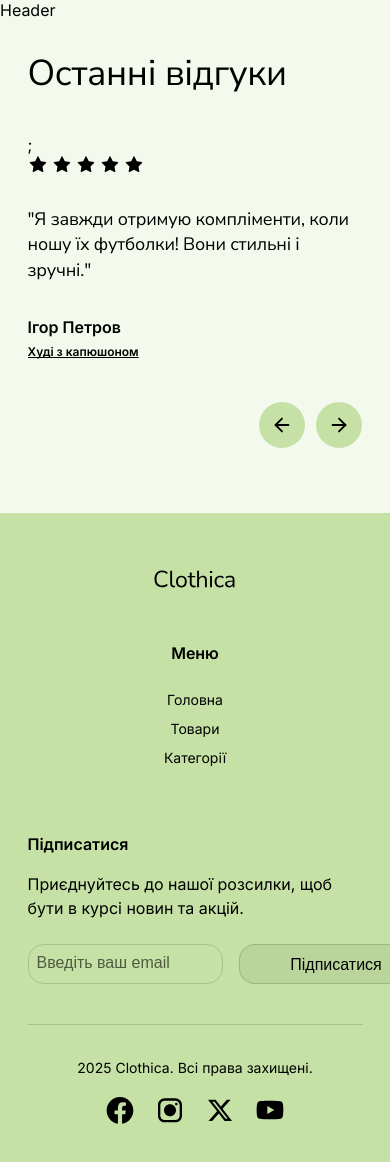
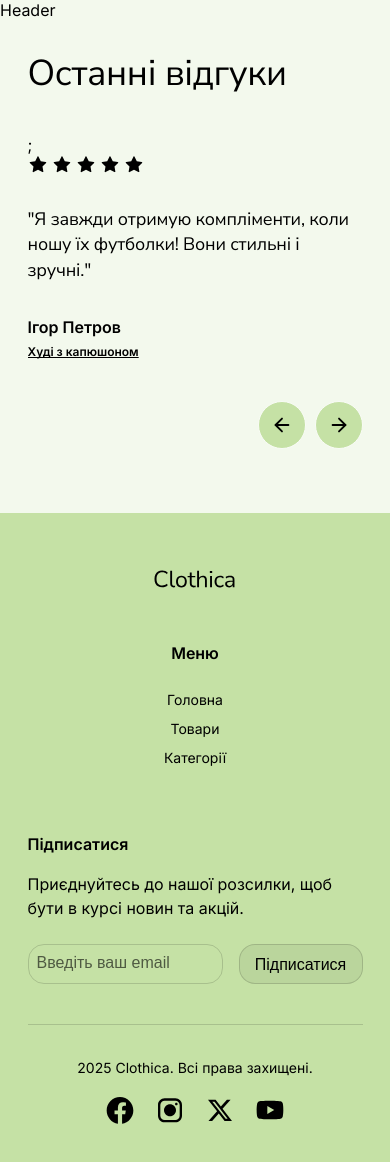
Before and after one commit to netkatya/clothica-shop, a Next.js app: page / in a window 390 px wide. Shown: the top 1162 px of the page. Built offline with nearby package versions, Linux system fonts and the light colour scheme.

Commit message:
Fixed problems:

```diff
--- a/components/Footer/Footer.module.css
+++ b/components/Footer/Footer.module.css
@@ -1,8 +1,6 @@
 .section {
   background-color: var(--color-scheme-6-background);
-}
-.containerFooter {
-  padding: 48px 20px;
+  padding: 48px 0px;
 }
 .logo {
   margin-bottom: 40px;
@@ -72,7 +70,7 @@
   border: 1px solid rgba(0, 0, 0, 0.15);
   border-radius: 16px;
   padding: 8px;
-  width: 195px;
+  width: 124px;
   height: 40px;
   background: rgba(0, 0, 0, 0.05);
   font-weight: 500;
@@ -98,8 +96,8 @@
   gap: 18px;
 }
 @media screen and (min-width: 768px) {
-  .containerFooter {
-    padding: 48px 32px;
+  .section {
+    padding: 48px 0px;
   }
   .containerWrap {
     display: flex;
@@ -116,9 +114,11 @@
   }
   .navigation {
     font-size: 12px;
+    transition: color 250ms cubic-bezier(0.4, 0, 0.2, 1);
   }
-  .navigation:hover {
-    font-weight: 600;
+  .navigation:hover,
+  .navigation:active {
+    color: #3b4331;
   }
   .navigationList {
     align-items: flex-start;
@@ -175,8 +175,8 @@
   }
 }
 @media screen and (min-width: 1440px) {
-  .containerFooter {
-    padding: 80px 64px;
+  .section {
+    padding: 80px 0px;
   }
   .containerWrap {
     justify-content: space-between;
--- a/components/Footer/Footer.tsx
+++ b/components/Footer/Footer.tsx
@@ -3,8 +3,8 @@
 
 export default function Footer() {
   return (
-    <section className={css.section}>
-      <div className={`container ${css.containerFooter}`}>
+    <footer className={css.section}>
+      <div className="container">
         <div className={css.containerWrap}>
           <div className={css.linksContainer}>
             <a href="" aria-label="На головну" className={css.logo}>
@@ -104,6 +104,6 @@
           </ul>
         </div>
       </div>
-    </section>
+    </footer>
   );
 }
```
